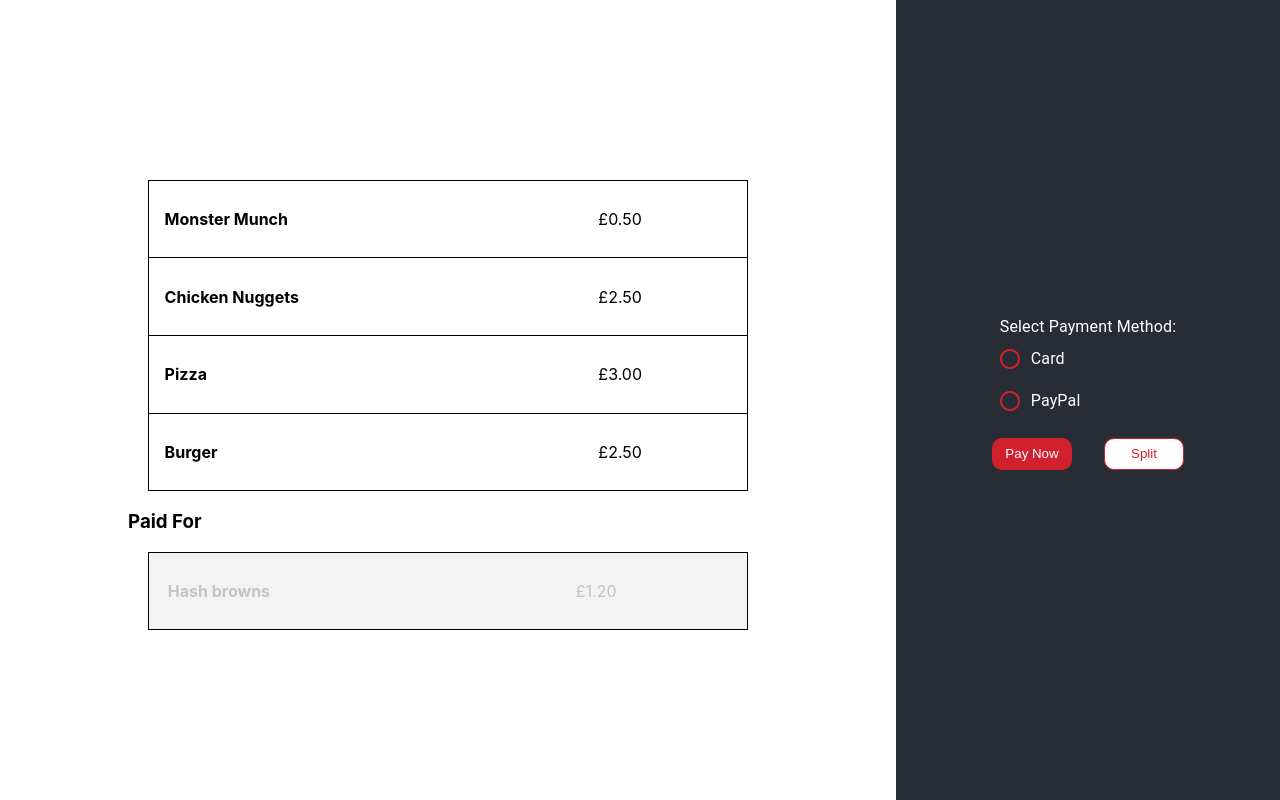
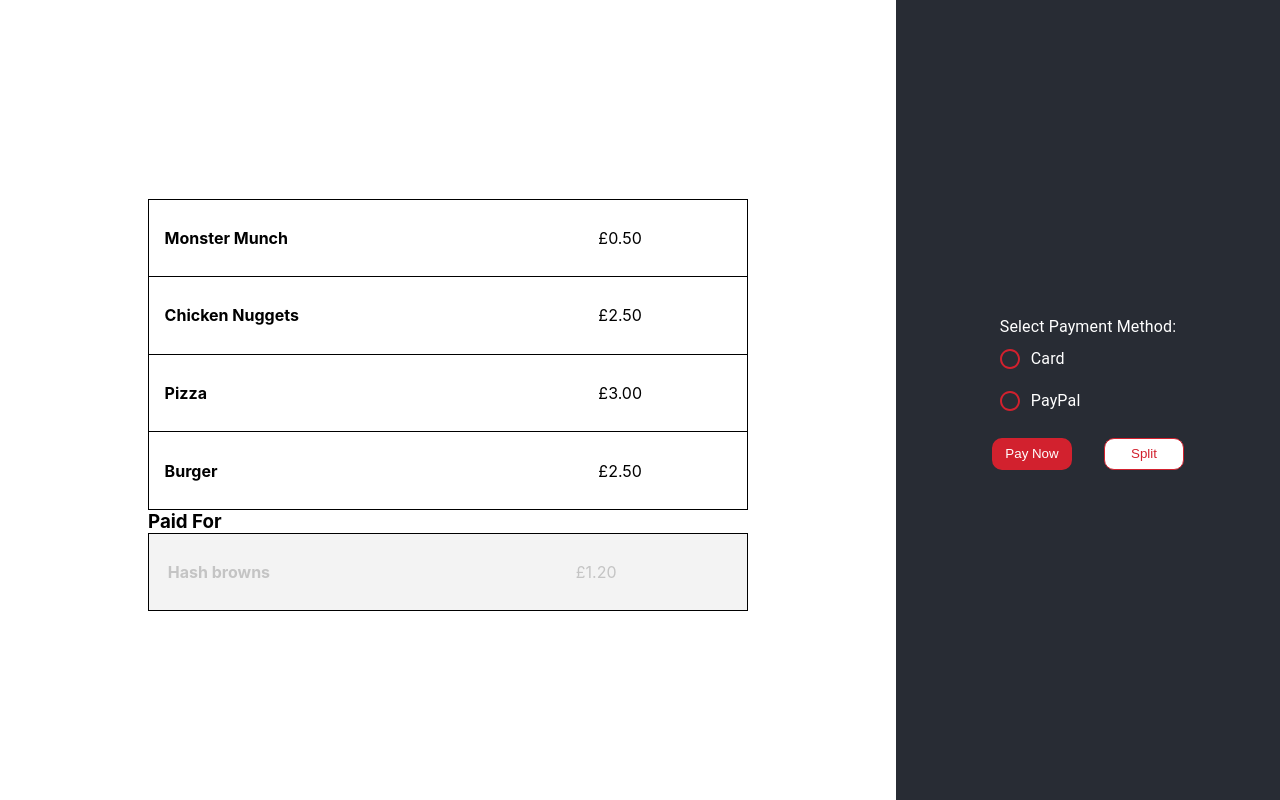
Before and after one commit to liamr91/winning-cart, a React (Create React App) app: page / in a window 1280 px wide. Built offline with nearby package versions, Linux system fonts and the light colour scheme.

Commit message:
paid for css

```diff
--- a/src/Components/List/styles.css
+++ b/src/Components/List/styles.css
@@ -14,6 +14,10 @@
 
 #paid-for {
   text-align: left;
+   width: 600px;
+  border-spacing: 0px;
+  margin: auto;
+
   /* padding: 5px; */
 }
 
```
